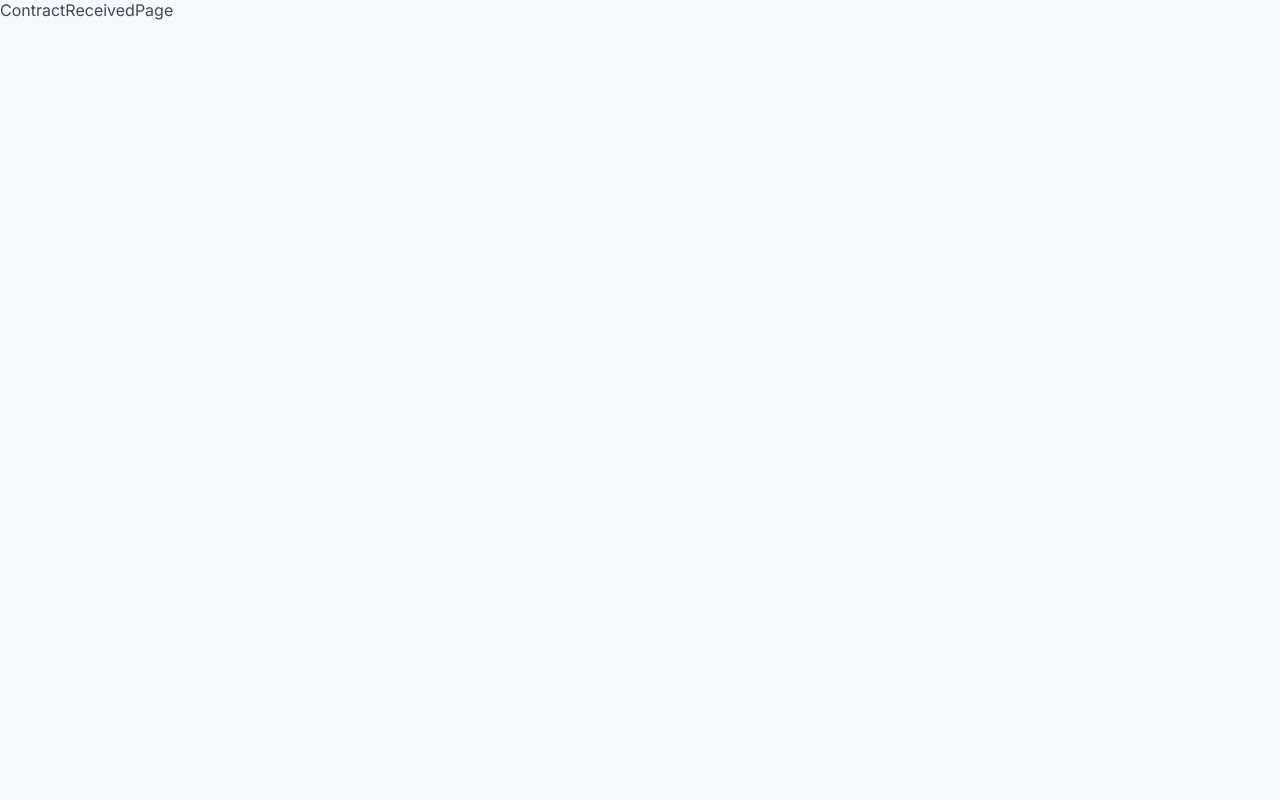
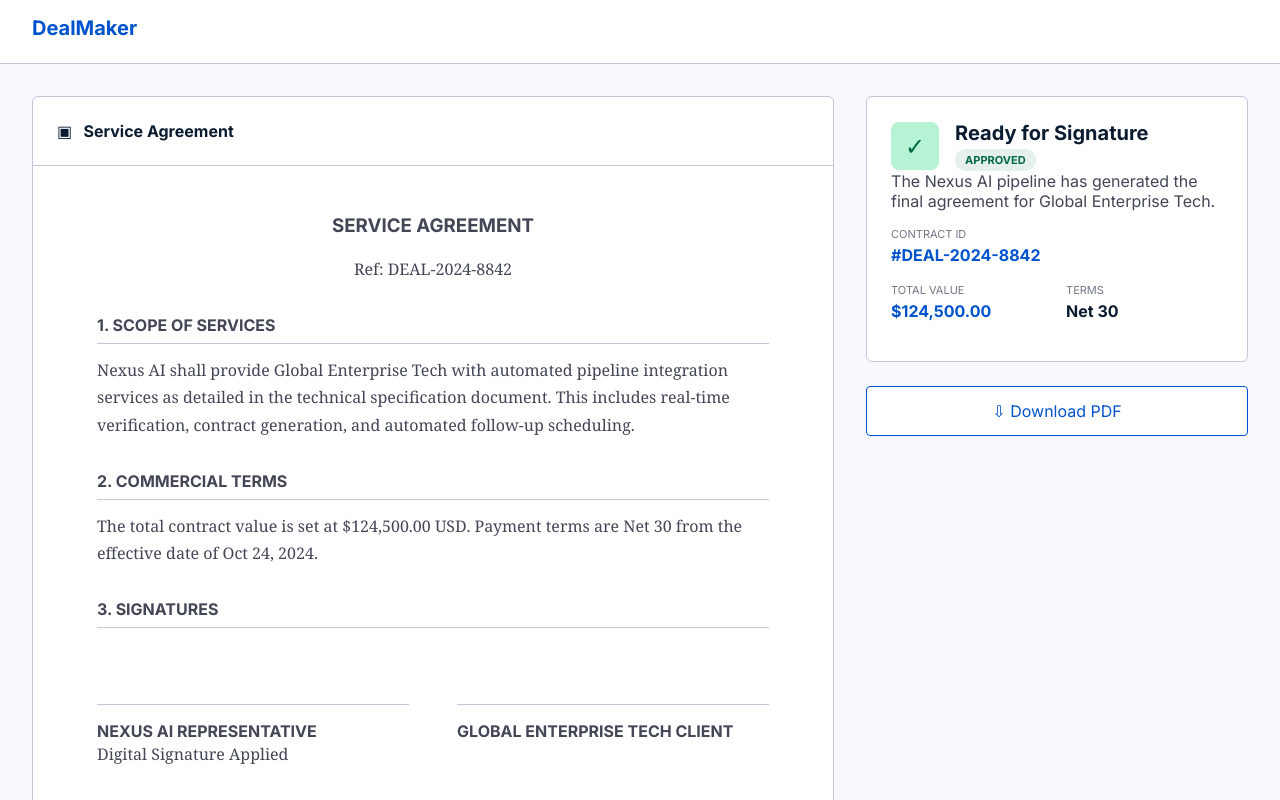
Before and after one commit to codekeng00/bbq-durian, a React (Vite) app in the folder web/: page /contract-received in a window 1280 px wide. Shown: the top 800 px of the page. Built offline with nearby package versions, Linux system fonts and the light colour scheme.

Commit message:
Convert contract received page to React

```diff
--- a/web/src/pages/ContractReceivedPage.tsx
+++ b/web/src/pages/ContractReceivedPage.tsx
@@ -1,3 +1,72 @@
 export default function ContractReceivedPage() {
-  return <div>ContractReceivedPage</div>;
+  return (
+    <main className="received-layout">
+      <header className="simple-topbar">DealMaker</header>
+      <div className="received-grid">
+        <section className="received-document">
+          <header>▣ &nbsp; Service Agreement</header>
+          <article className="agreement-paper">
+            <h1>SERVICE AGREEMENT</h1>
+            <p className="subtitle">Ref: DEAL-2024-8842</p>
+            <section>
+              <h2>1. SCOPE OF SERVICES</h2>
+              <p>
+                Nexus AI shall provide Global Enterprise Tech with automated pipeline integration
+                services as detailed in the technical specification document. This includes
+                real-time verification, contract generation, and automated follow-up scheduling.
+              </p>
+            </section>
+            <section>
+              <h2>2. COMMERCIAL TERMS</h2>
+              <p>
+                The total contract value is set at $124,500.00 USD. Payment terms are Net 30 from
+                the effective date of Oct 24, 2024.
+              </p>
+            </section>
+            <section>
+              <h2>3. SIGNATURES</h2>
+              <div className="signatures">
+                <div className="signature">
+                  <strong>NEXUS AI REPRESENTATIVE</strong>
+                  <p>Digital Signature Applied</p>
+                </div>
+                <div className="signature">
+                  <strong>GLOBAL ENTERPRISE TECH CLIENT</strong>
+                </div>
+              </div>
+            </section>
+          </article>
+        </section>
+        <aside className="received-side">
+          <section className="status-card">
+            <div className="status-heading">
+              <span className="status-check">✓</span>
+              <div>
+                <h2>Ready for Signature</h2>
+                <span className="pill">APPROVED</span>
+              </div>
+            </div>
+            <p>
+              The Nexus AI pipeline has generated the final agreement for Global Enterprise Tech.
+            </p>
+            <dl>
+              <div style={{ gridColumn: "1 / -1" }}>
+                <dt>CONTRACT ID</dt>
+                <dd>#DEAL-2024-8842</dd>
+              </div>
+              <div>
+                <dt>TOTAL VALUE</dt>
+                <dd>$124,500.00</dd>
+              </div>
+              <div>
+                <dt>TERMS</dt>
+                <dd style={{ color: "#0b1c30" }}>Net 30</dd>
+              </div>
+            </dl>
+          </section>
+          <button className="download-button">⇩ Download PDF</button>
+        </aside>
+      </div>
+    </main>
+  );
 }
```
